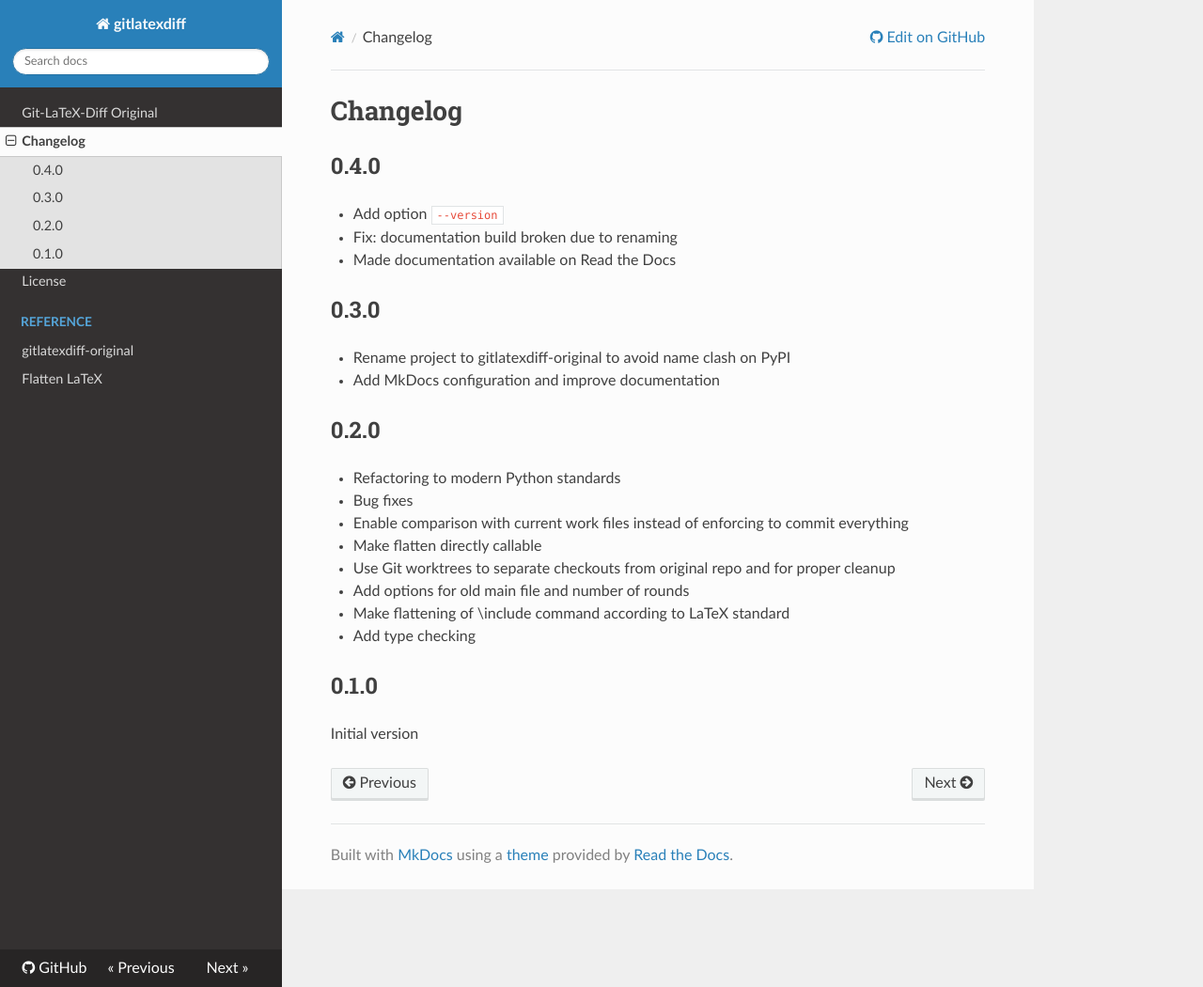
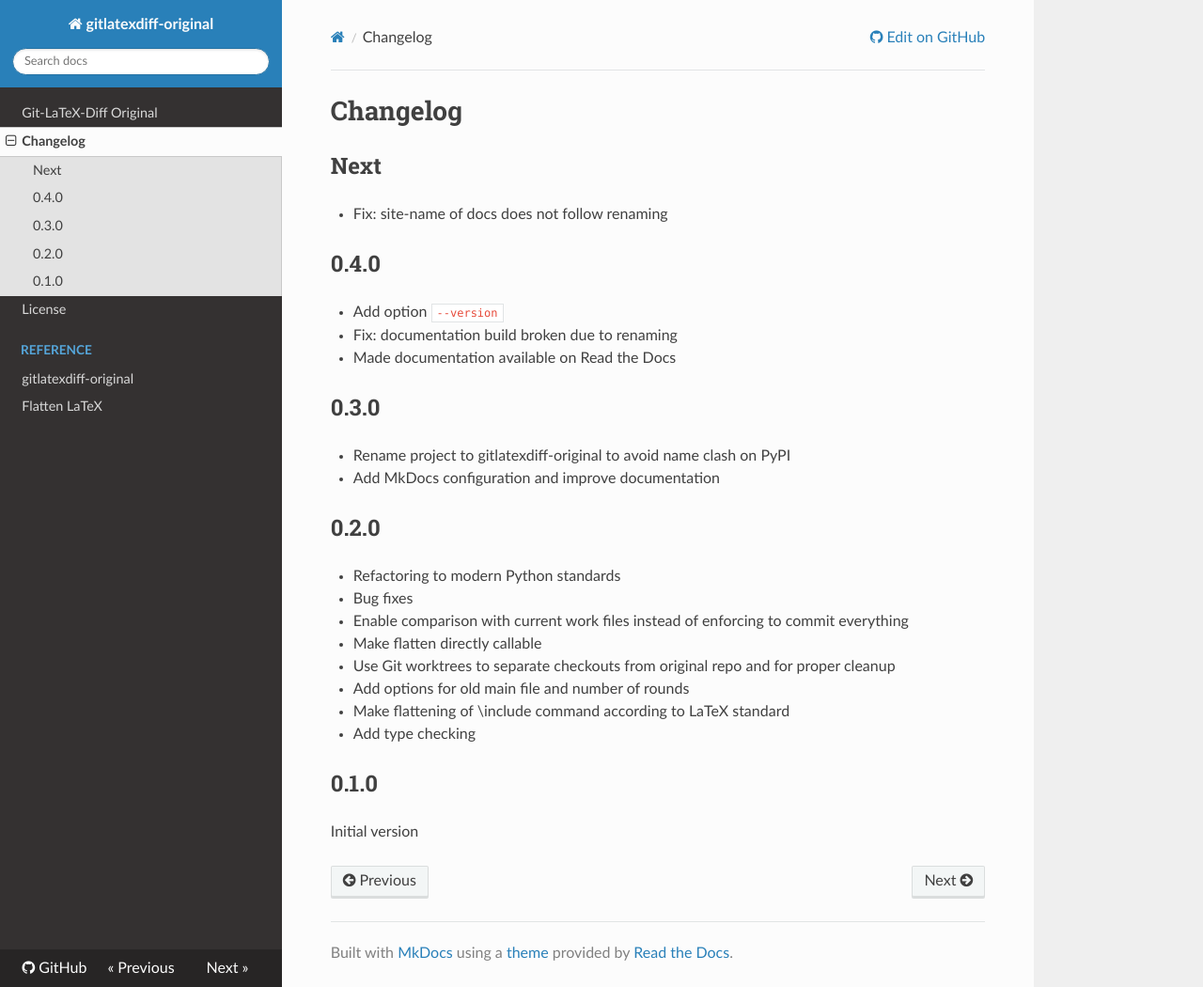
Before and after one commit to bjhend/gitlatexdiff, an MkDocs documentation site: the page built from docs/CHANGELOG.md, in a window 1280 px wide and 1050 px high. Shown: the whole window at 94% size. Built offline with MkDocs 1.6.1, drawn with Linux system fonts in a browser that asks for light colours; nearby versions of some CDN libraries.

Commit message:
Fix: site-name of docs not renamed

```diff
--- a/CHANGELOG.md
+++ b/CHANGELOG.md
@@ -1,5 +1,9 @@
 
 # Changelog
+
+## Next
+
+* Fix: site-name of docs does not follow renaming
 
 
 ## 0.4.0
--- a/mkdocs.yml
+++ b/mkdocs.yml
@@ -1,4 +1,4 @@
-site_name: gitlatexdiff
+site_name: gitlatexdiff-original
 repo_url: https://github.com/bjhend/gitlatexdiff-original
 # This makes the links in the static site work locally
 use_directory_urls: false
```
